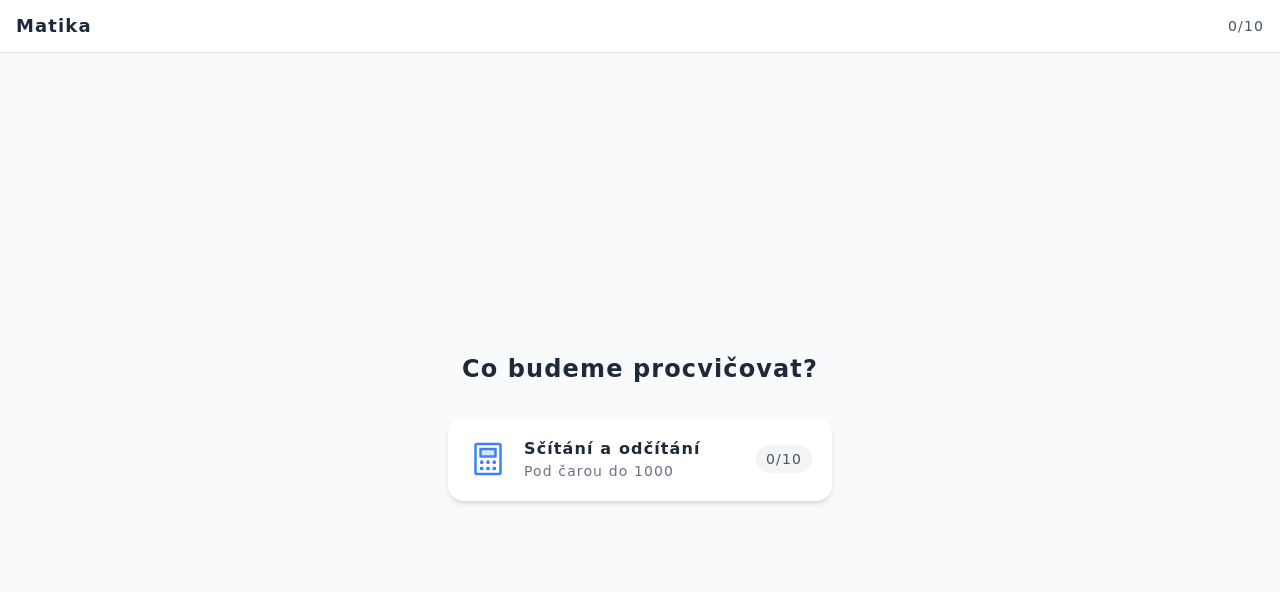
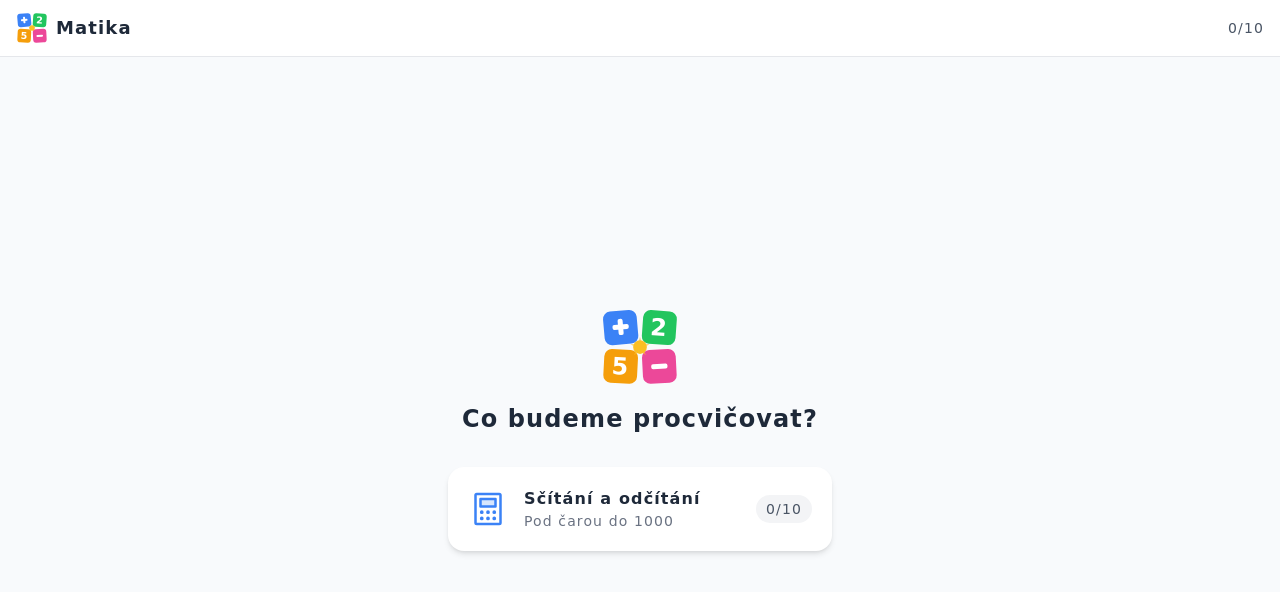
Before and after one commit to invenus-dev/matika, a React (Vite) app: page / in a window 1280 px wide. Shown: the top 592 px of the page. Built offline with nearby package versions, Linux system fonts and the light colour scheme; a web font is replaced by a local one.

Commit message:
feat: logo and fav

```diff
--- /dev/null
+++ b/src/components/common/Logo.tsx
@@ -0,0 +1,71 @@
+interface LogoProps {
+  size?: number
+  className?: string
+}
+
+export function Logo({ size = 64, className }: LogoProps) {
+  return (
+    <svg
+      width={size}
+      height={size}
+      viewBox="0 0 64 64"
+      fill="none"
+      className={className}
+    >
+      {/* Blue tile — plus */}
+      <g transform="rotate(-5 16 16)">
+        <rect x="3" y="3" width="27" height="27" rx="6" fill="#3b82f6" />
+        <rect x="10" y="14" width="13" height="4" rx="1.5" fill="white" />
+        <rect x="14.5" y="9.5" width="4" height="13" rx="1.5" fill="white" />
+      </g>
+
+      {/* Green tile — number 2 */}
+      <g transform="rotate(4 48 16)">
+        <rect x="34" y="3" width="27" height="27" rx="6" fill="#22c55e" />
+        <text
+          x="47.5"
+          y="23"
+          textAnchor="middle"
+          fill="white"
+          fontSize="19"
+          fontWeight="bold"
+          fontFamily="Comic Sans MS, cursive"
+        >
+          2
+        </text>
+      </g>
+
+      {/* Amber tile — number 5 */}
+      <g transform="rotate(3 16 48)">
+        <rect x="3" y="34" width="27" height="27" rx="6" fill="#f59e0b" />
+        <text
+          x="16.5"
+          y="54"
+          textAnchor="middle"
+          fill="white"
+          fontSize="19"
+          fontWeight="bold"
+          fontFamily="Comic Sans MS, cursive"
+        >
+          5
+        </text>
+      </g>
+
+      {/* Pink tile — minus */}
+      <g transform="rotate(-3 48 48)">
+        <rect x="34" y="34" width="27" height="27" rx="6" fill="#ec4899" />
+        <rect x="41" y="45.5" width="13" height="4" rx="1.5" fill="white" />
+      </g>
+
+      {/* Center sparkle star */}
+      <g transform="translate(32 32)">
+        <circle r="5.5" fill="#fbbf24" />
+        <path
+          d="M0-8 L1.8-2.5 L7.6-2.5 L2.9 1 L4.7 6.5 L0 3 L-4.7 6.5 L-2.9 1 L-7.6-2.5 L-1.8-2.5Z"
+          fill="#fbbf24"
+          opacity="0.6"
+        />
+      </g>
+    </svg>
+  )
+}
--- a/src/components/home/Homepage.tsx
+++ b/src/components/home/Homepage.tsx
@@ -1,5 +1,6 @@
 import type { ExerciseType } from '../../types'
 import { EXERCISE_TYPES, DAILY_GOAL } from '../../utils/constants'
+import { Logo } from '../common/Logo'
 
 interface HomepageProps {
   dailyCounts: Record<ExerciseType, number>
@@ -9,6 +10,7 @@ interface HomepageProps {
 export function Homepage({ dailyCounts, onSelectExercise }: HomepageProps) {
   return (
     <div className="h-full flex flex-col items-center justify-center p-6">
+      <Logo size={80} className="mb-4" />
       <h2 className="text-2xl font-bold text-gray-800 mb-8">
         Co budeme procvičovat?
       </h2>
--- a/src/components/layout/Header.tsx
+++ b/src/components/layout/Header.tsx
@@ -1,6 +1,7 @@
 import { ArrowLeft, ChartBar } from '@phosphor-icons/react'
 import type { ExerciseType } from '../../types'
 import { EXERCISE_TYPES, DAILY_GOAL } from '../../utils/constants'
+import { Logo } from '../common/Logo'
 
 interface HeaderProps {
   activeExerciseType: ExerciseType | null
@@ -34,7 +35,10 @@ export function Header({
           <ArrowLeft size={20} weight="bold" /> {exerciseInfo.name}
         </button>
       ) : (
-        <h1 className="text-lg font-semibold text-gray-800">Matika</h1>
+        <div className="flex items-center gap-2">
+          <Logo size={32} className="hidden md:block" />
+          <h1 className="text-lg font-semibold text-gray-800">Matika</h1>
+        </div>
       )}
       <div className="flex items-center gap-3">
         <span className="text-sm font-medium text-gray-600">
```
Also changed, not shown: index.html (+1 -1 lines).
